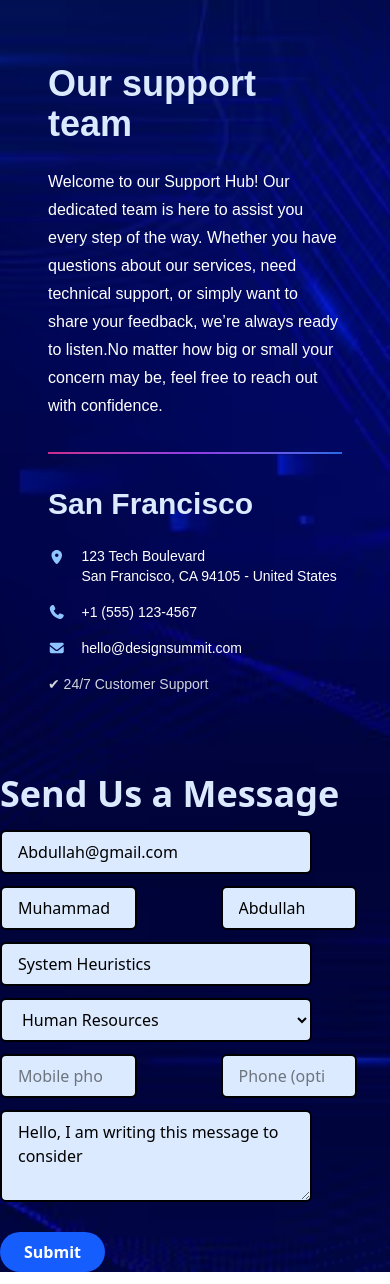
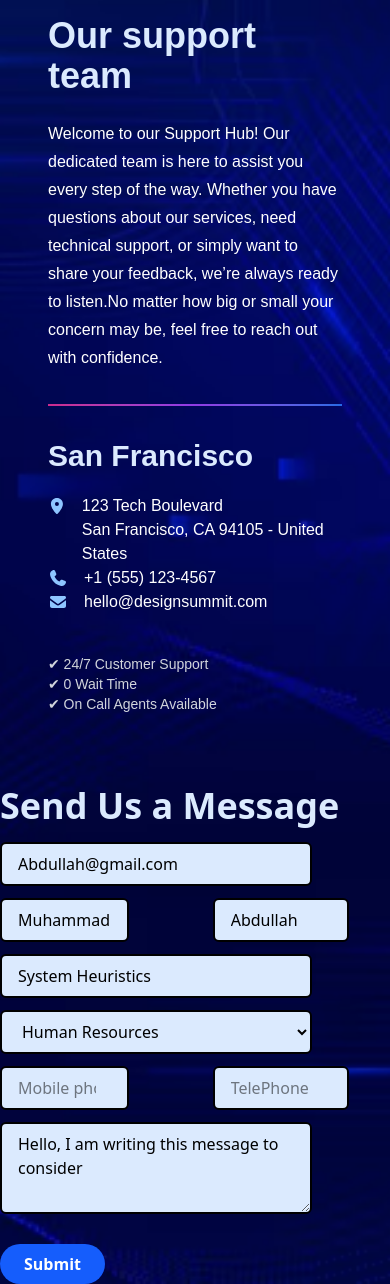
Before and after one commit to commitbyabd/small-react-projects, a React (Vite) app: page / in a window 390 px wide. Built offline with nearby package versions, Linux system fonts and the light colour scheme.

Commit message:
add background picture and styling

```diff
--- a/src/components/home/form/form.jsx
+++ b/src/components/home/form/form.jsx
@@ -1,6 +1,6 @@
 import React, { useState } from "react";
-import FormLeft from "./formleft";
-import FormRight from "./formright";
+import FormLeft from "./FormLeft";
+import FormRight from "./FormRight";
 
 const Form = () => {
   const [formData, setFormData] = useState({
@@ -15,14 +15,28 @@ const Form = () => {
   });
 
   const handleChange = (e) => {
-    const { name, value } = e.target;
+    const { name, value, type, checked } = e.target;
 
-    setFormData((prev) => ({
-      ...prev,
-      [name]: value,
-    }));
-
-    console.log(name, value);
+    if (type === "checkbox") {
+      if (name === "interests") {
+        setFormData((prev) => ({
+          ...prev,
+          interests: checked
+            ? [...prev.interests, value]
+            : prev.interests.filter((item) => item !== value),
+        }));
+      } else {
+        setFormData((prev) => ({
+          ...prev,
+          [name]: checked,
+        }));
+      }
+    } else {
+      setFormData((prev) => ({
+        ...prev,
+        [name]: value,
+      }));
+    }
   };
 
   const handleSubmit = (e) => {
@@ -31,12 +45,12 @@ const Form = () => {
   };
 
   return (
-    <div className="md:flex w-full  ">
-      <div className="md:w-1/2 animate-slideDown">
+    <div className="grid md:grid-cols-2 w-full min-h-screen">
+      <div className=" animate-slideDown">
         <FormLeft />
       </div>
 
-      <div className="md:w-1/2 animate-fadeIn">
+      <div className=" animate-fadeIn">
         <FormRight
           formData={formData}
           handleChange={handleChange}
--- a/src/components/home/form/formleft.jsx
+++ b/src/components/home/form/formleft.jsx
@@ -9,7 +9,7 @@ import {
 const FormLeft = ({ firstName }) => {
   return (
     <>
-      <div className="h-full  text-white px-12 py-16 flex flex-col justify-between font-[arial]">
+      <div className="h-full my-4  text-white px-12  flex flex-col  font-[arial]">
         {/* Top Section */}
         <div>
           <h2 className="text-4xl font-bold text-blue-100 mb-6">
@@ -33,11 +33,11 @@ mt-8 animate-pulse"
 
         {/* Middle Section */}
         <div className="mt-8">
-          <h3 className="text-3xl font-semibold mb-6 text-blue-100 ">
+          <h3 className="text-3xl font-semibold  text-blue-100 ">
             San Francisco
           </h3>
 
-          <div className="space-y-4 text-sm">
+          <div className=" text-md mt-5">
             <div className="flex items-start gap-4">
               <FontAwesomeIcon
                 icon={faLocationDot}
@@ -58,8 +58,10 @@ mt-8 animate-pulse"
               <FontAwesomeIcon icon={faEnvelope} className="text-blue-300" />
               <p>hello@designsummit.com</p>
             </div>
-            <div className="  text-sm text-gray-300">
+            <div className="  text-sm text-gray-300 py-10">
               <p>✔ 24/7 Customer Support</p>
+              <p>✔ 0 Wait Time</p>
+              <p>✔ On Call Agents Available </p>
             </div>
           </div>
         </div>
--- a/src/components/home/form/formright.jsx
+++ b/src/components/home/form/formright.jsx
@@ -1,11 +1,8 @@
 import React from "react";
 
-
 const FormRight = ({ formData, handleChange, handleSubmit }) => {
-
-
   return (
-    <div >
+    <div>
       <h1 className="text-4xl text-blue-100 font-bold my-4 ">
         Send Us a Message
       </h1>
@@ -27,7 +24,7 @@ const FormRight = ({ formData, handleChange, handleSubmit }) => {
             name="firstName"
             value={formData.firstName}
             onChange={handleChange}
-            className="w-[35%] px-4 py-2 mt-3 border-2 border-black rounded-md  bg-blue-100"
+            className="w-[33%] px-4 py-2 mt-3 border-2 border-black rounded-md  bg-blue-100"
           />
           <input
             type="text"
@@ -44,9 +41,10 @@ const FormRight = ({ formData, handleChange, handleSubmit }) => {
             placeholder="Company/Organization"
             name="company"
             value={formData.company}
-            onChange={handleChange}style={{
+            onChange={handleChange}
+            style={{
               textOverflow: "ellipsis",
-            overflow:"hidden"
+              overflow: "hidden",
             }}
             className="w-[80%] px-4 py-2 border-2 border-black rounded-md bg-blue-100 mt-3"
           />
@@ -71,15 +69,15 @@ const FormRight = ({ formData, handleChange, handleSubmit }) => {
         <div className="flex gap-21">
           <input
             type="number"
-            placeholder="Mobile phone (optional)"
+            placeholder="Mobile phone"
             name="mobile"
             value={formData.mobile}
             onChange={handleChange}
-            className="w-[35%] px-4 py-2 border-2 border-black rounded-md bg-blue-100 mt-3"
+            className="w-[33%] px-4 py-2 border-2 border-black rounded-md bg-blue-100 mt-3"
           />
           <input
             type="number"
-            placeholder="Phone (optional)"
+            placeholder="TelePhone"
             name="phone"
             value={formData.phone}
             onChange={handleChange}
@@ -94,7 +92,7 @@ const FormRight = ({ formData, handleChange, handleSubmit }) => {
             value={formData.message}
             onChange={handleChange}
             style={{
-            textOverflow: "ellipsis"
+              textOverflow: "ellipsis",
             }}
             rows={3}
             className="w-[80%] min-h-15 px-4 py-2 border-2 border-black rounded-md bg-blue-100 mt-3"
@@ -105,7 +103,6 @@ const FormRight = ({ formData, handleChange, handleSubmit }) => {
           className="bg-blue-600 text-white rounded-4xl px-6 py-2 font-bold mt-6
                      hover:bg-blue-500 hover:scale-105 hover:text-blue-200
                        transition-all duration-300"
-
           type="submit"
         >
           Submit
--- a/src/components/home/homemain.jsx
+++ b/src/components/home/homemain.jsx
@@ -1,5 +1,5 @@
 import React from "react";
-import Form from "./form/form";
+import Form from "./form/Form";
 import bgImage from "../../assets/form-background.avif";
 
 
@@ -8,7 +8,7 @@ const Homemain = () => {
     <>
 
      <div
-      className="min-h-screen bg-cover bg-center bg-no-repeat "
+      className="min-h-screen w-full bg-cover bg-center bg-no-repeat overflow-hidden"
       style={{ backgroundImage: `url(${bgImage})` }}
     >
       <Form />
--- a/src/global.css
+++ b/src/global.css
@@ -27,7 +27,7 @@
 }
 
 .animate-slideUp {
-  animation: slideUp 0.8s ease-out  forwards;
+  animation: slideUp 0.8s ease-out forwards;
 }
 @keyframes fadeIn {
   from {
--- a/src/pages/home.jsx
+++ b/src/pages/home.jsx
@@ -1,5 +1,5 @@
 import React from "react";
-import Homemain from "../components/home/homemain";
+import Homemain from "../components/home/Homemain";
 const Home = () => {
   return (
     <>
```
Lines whose indentation alone changed are shown as unchanged.
